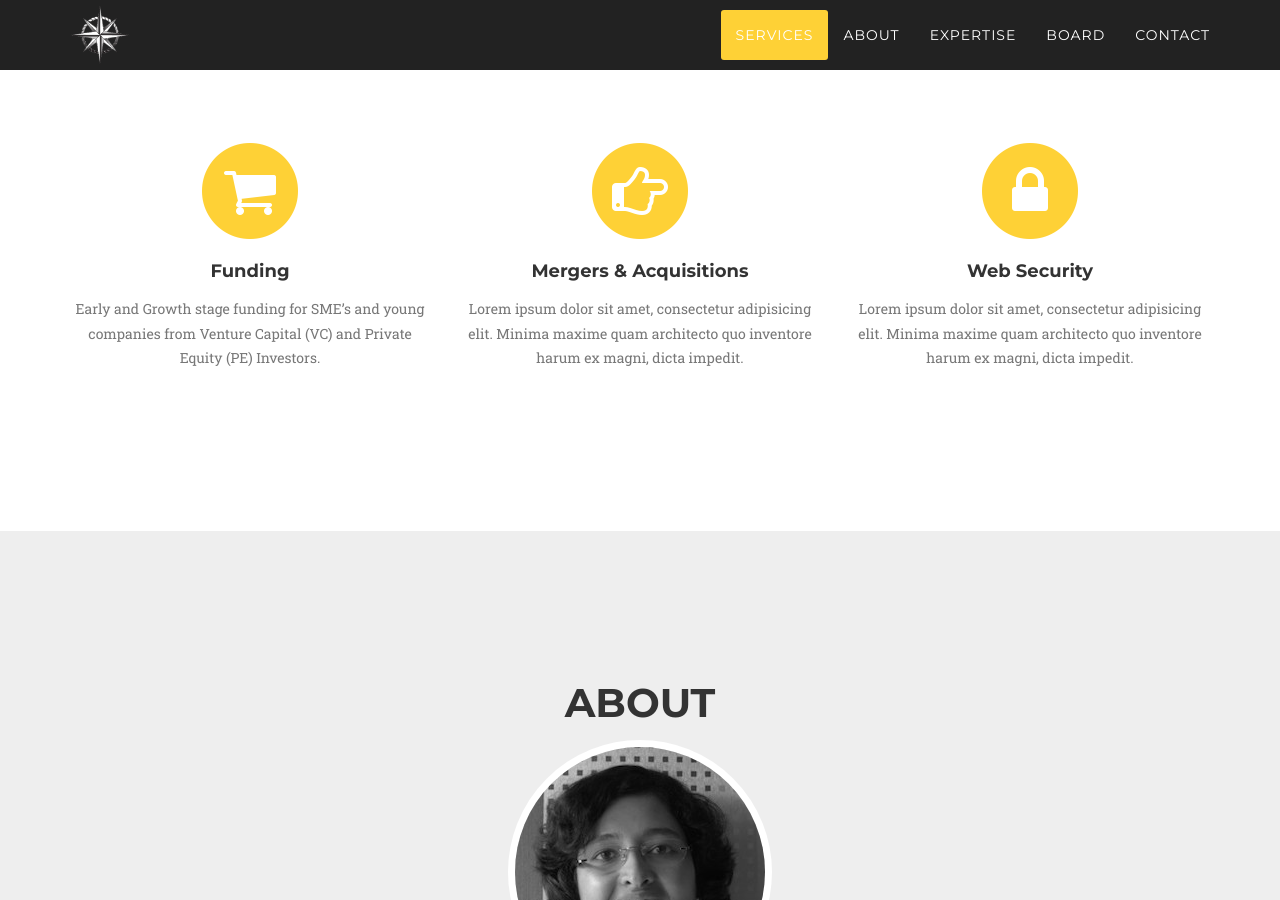
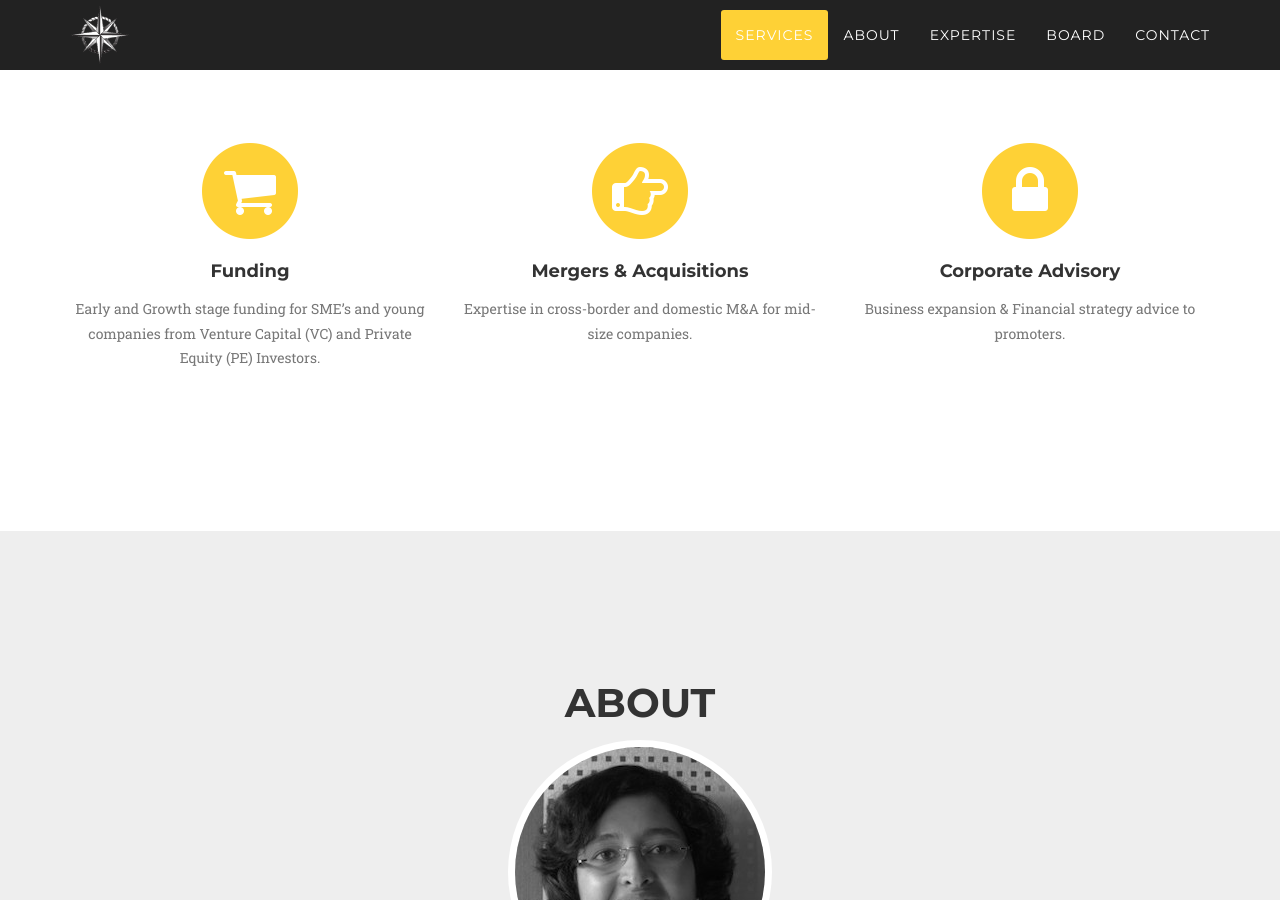
Before and after one commit to dhruva-advisors/ostara, a Jekyll site: the page built from index.md, in a window 1280 px wide and 900 px high, scrolled down 1079 px. Built offline with Jekyll 4.4.1, drawn with Linux system fonts in a browser that asks for light colours; nearby versions of some CDN libraries; some web fonts are replaced.

Commit message:
Add Corporate Advisory to Service section

```diff
--- a/_layouts/home.html
+++ b/_layouts/home.html
@@ -111,15 +111,15 @@
                         <i class="fa fa-hand-o-right fa-stack-1x fa-inverse"></i>
                     </span>
                     <h4 class="service-heading">Mergers & Acquisitions</h4>
-                    <p class="text-muted">Lorem ipsum dolor sit amet, consectetur adipisicing elit. Minima maxime quam architecto quo inventore harum ex magni, dicta impedit.</p>
+                    <p class="text-muted">Expertise in cross-border and domestic M&A for mid-size companies.</p>
                 </div>
                 <div class="col-md-4">
                     <span class="fa-stack fa-4x">
                         <i class="fa fa-circle fa-stack-2x text-primary"></i>
                         <i class="fa fa-lock fa-stack-1x fa-inverse"></i>
                     </span>
-                    <h4 class="service-heading">Web Security</h4>
-                    <p class="text-muted">Lorem ipsum dolor sit amet, consectetur adipisicing elit. Minima maxime quam architecto quo inventore harum ex magni, dicta impedit.</p>
+                    <h4 class="service-heading">Corporate Advisory</h4>
+                    <p class="text-muted">Business expansion & Financial strategy advice to promoters.</p>
                 </div>
             </div>
         </div>
```
